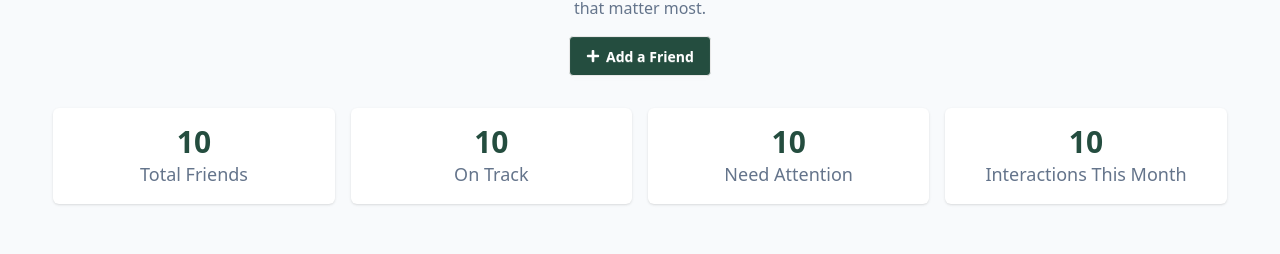
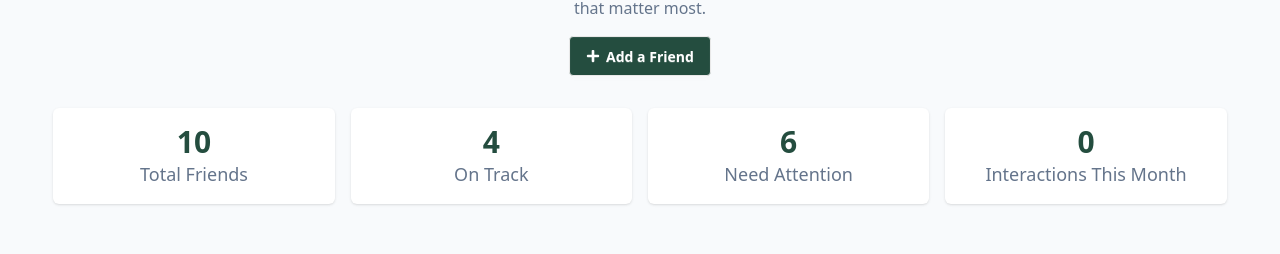
Before and after one commit to ApuKM/Keen-Keeper, a Next.js app: page / in a window 1280 px wide. Shown: the part 244-498 px from the top of the page. Built offline with nearby package versions, Linux system fonts and the light colour scheme.

Commit message:
Added no timeline data ui & showed banner data based on status and interactions & added readme file

```diff
--- a/src/components/Banner.jsx
+++ b/src/components/Banner.jsx
@@ -1,11 +1,16 @@
 import React from "react";
 import { FaPlus } from "react-icons/fa";
+import BannerData from "./ui/BannerData";
+import { friendsPromise } from "@/lib/friendsPromise";
 
-const Banner = () => {
+const Banner = async () => {
+  const friends = await friendsPromise();
   return (
     <div className="w-11/12 max-w-7xl mx-auto mt-10 md:mt-20">
       <div className="space-y-4 flex flex-col items-center">
-        <h1 className="text-[#1F2937] font-bold text-center text-4xl md:text-5xl">Friends to keep close in your life</h1>
+        <h1 className="text-[#1F2937] font-bold text-center text-4xl md:text-5xl">
+          Friends to keep close in your life
+        </h1>
         <p className="text-[#64748B] text-center md:w-[60%]">
           Your personal shelf of meaningful connections. Browse, tend, and
           nurture the relationships that matter most.
@@ -15,24 +20,7 @@ const Banner = () => {
           <span>Add a Friend</span>
         </button>
       </div>
-      <div className="grid grid-cols-2 md:grid-cols-4 gap-4 pt-8">
-        <div className="text-center p-4 bg-white shadow-sm rounded-md">
-          <h2 className="text-[#244D3F] font-semibold text-3xl">10</h2>
-          <p className="text-[#64748B] text-lg">Total Friends</p>
-        </div>
-        <div className="text-center p-4 bg-white shadow-sm rounded-md">
-          <h2 className="text-[#244D3F] font-semibold text-3xl">10</h2>
-          <p className="text-[#64748B] text-lg">On Track</p>
-        </div>
-        <div className="text-center p-4 bg-white shadow-sm rounded-md">
-          <h2 className="text-[#244D3F] font-semibold text-3xl">10</h2>
-          <p className="text-[#64748B] text-lg">Need Attention</p>
-        </div>
-        <div className="text-center p-4 bg-white shadow-sm rounded-md">
-          <h2 className="text-[#244D3F] font-semibold text-3xl">10</h2>
-          <p className="text-[#64748B] text-lg">Interactions This Month</p>
-        </div>
-      </div>
+      <BannerData friends={friends} />
     </div>
   );
 };
--- a/src/components/FilterTimeline.jsx
+++ b/src/components/FilterTimeline.jsx
@@ -1,15 +1,15 @@
-"use client"
+"use client";
 
 import { InteractionContext } from "@/lib/context";
 import React, { useContext } from "react";
 
 const FilterTimeline = () => {
-  const { setFilter } = useContext(InteractionContext);
+  const { filter, setFilter } = useContext(InteractionContext);
   return (
     <div>
       <div className="dropdown">
-        <div tabIndex={0} role="button" className="btn m-1">
-          Filter Timeline
+        <div tabIndex={0} role="button" className="btn m-1 text-[#64748B] text-base w-50">
+          {filter === "all" ? "Filter timeline" : filter}
         </div>
         <ul
           tabIndex="-1"
--- a/src/components/TimelineCard.jsx
+++ b/src/components/TimelineCard.jsx
@@ -6,6 +6,7 @@ import React, { useContext } from "react";
 import callIcon from "@/assets/call.png";
 import textIcon from "@/assets/text.png";
 import videoIcon from "@/assets/video.png";
+import EmptyTimeline from "./ui/EmptyTimeline";
 
 const iconMap = {
   Call: callIcon,
@@ -15,7 +16,9 @@ const iconMap = {
 
 const TimelineCard = () => {
   const { filteredData } = useContext(InteractionContext);
-  return (
+  return filteredData.length === 0 ? (
+    <EmptyTimeline />
+  ) : (
     <div className="grid grid-cols-1 gap-6">
       {filteredData.map((item) => (
         <div
--- /dev/null
+++ b/src/components/ui/BannerData.jsx
@@ -0,0 +1,46 @@
+"use client";
+
+import { InteractionContext } from "@/lib/context";
+import React, { useContext } from "react";
+
+const BannerData = ({ friends }) => {
+  const { timeLine } = useContext(InteractionContext);
+
+  const count = friends.reduce(
+    (acc, friend) => {
+      if (friend.status === "on-track") {
+        acc.onTract += 1
+      } else {
+        acc.needAttention += 1
+      }
+      return acc;
+    },
+    { onTract: 0, needAttention: 0 },
+  );
+  return (
+    <div className="grid grid-cols-2 md:grid-cols-4 gap-4 pt-8">
+      <div className="text-center p-4 bg-white shadow-sm rounded-md">
+        <h2 className="text-[#244D3F] font-semibold text-3xl">
+          {friends.length}
+        </h2>
+        <p className="text-[#64748B] text-lg">Total Friends</p>
+      </div>
+      <div className="text-center p-4 bg-white shadow-sm rounded-md">
+        <h2 className="text-[#244D3F] font-semibold text-3xl">
+          {count.onTract}
+        </h2>
+        <p className="text-[#64748B] text-lg">On Track</p>
+      </div>
+      <div className="text-center p-4 bg-white shadow-sm rounded-md">
+        <h2 className="text-[#244D3F] font-semibold text-3xl">{count.needAttention}</h2>
+        <p className="text-[#64748B] text-lg">Need Attention</p>
+      </div>
+      <div className="text-center p-4 bg-white shadow-sm rounded-md">
+        <h2 className="text-[#244D3F] font-semibold text-3xl">{timeLine.length}</h2>
+        <p className="text-[#64748B] text-lg">Interactions This Month</p>
+      </div>
+    </div>
+  );
+};
+
+export default BannerData;
--- /dev/null
+++ b/src/components/ui/EmptyTimeline.jsx
@@ -0,0 +1,25 @@
+import Link from "next/link";
+import React from "react";
+
+const EmptyTimeline = () => {
+  return (
+    <div className="flex flex-col items-center justify-center py-20 text-center">
+      <div className="text-6xl mb-4">📭</div>
+
+      <h2 className="text-2xl font-semibold text-gray-700">
+        No Timeline Found
+      </h2>
+
+      <p className="text-gray-500 mt-2 max-w-md">
+        You don’t have any calls/ messages/ or videos yet. Start a conversation
+        to see your timeline here.
+      </p>
+
+      <Link href={"/"} className="btn bg-[#244D3F] text-white mt-6">
+        Start Now
+      </Link>
+    </div>
+  );
+};
+
+export default EmptyTimeline;
--- a/src/lib/friendsPromise.js
+++ b/src/lib/friendsPromise.js
@@ -1,5 +1,3 @@
-
-
 
 export const friendsPromise = async () => {
   const res = await fetch("http://localhost:3000/data.json");
```
Also changed, not shown: 1 other file (tests, documents, lock files or other folders).
